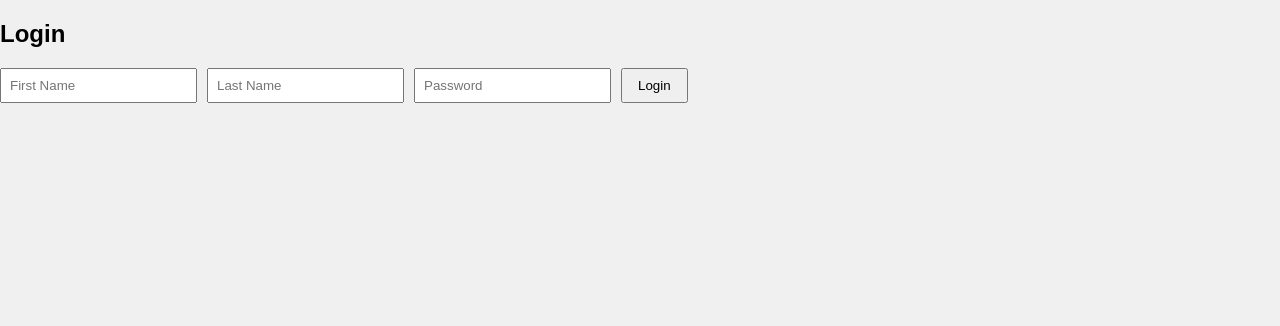
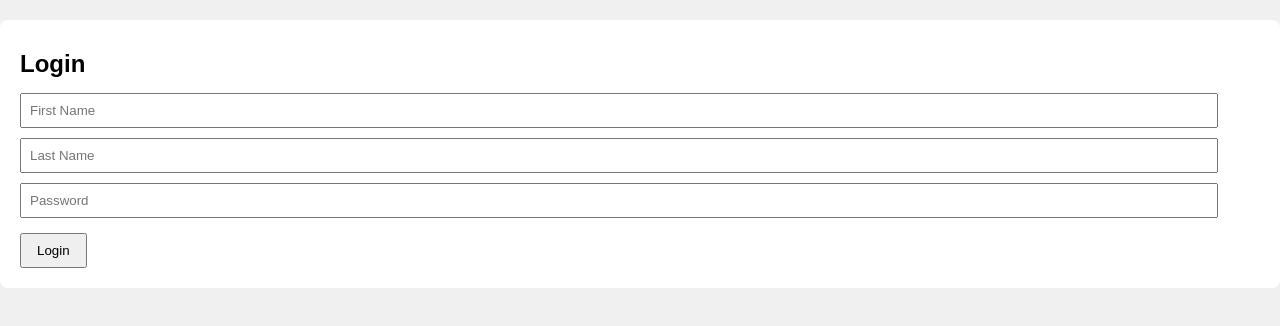
Before and after one commit to jonasrosauro122-a11y/rater-demo, a React (Create React App) app: page / in a window 1280 px wide. Shown: the top 326 px of the page. Built offline with nearby package versions, Linux system fonts and the light colour scheme.

Commit message:
Update styles.css

```diff
--- a/src/styles.css
+++ b/src/styles.css
@@ -1,46 +1,8 @@
-body {
-  font-family: Arial, sans-serif;
-  background: #f0f0f0;
-  margin: 0;
-}
-
-.app {
-  padding: 20px;
-  max-width: 600px;
-  margin: auto;
-}
-
-.insurance-type button {
-  padding: 10px 15px;
-  margin-right: 10px;
-  cursor: pointer;
-}
-
-.dashboard {
-  background: white;
-  padding: 20px;
-  margin-top: 20px;
-  border-radius: 8px;
-}
-
-input {
-  padding: 8px;
-  margin-right: 10px;
-}
-
-button {
-  padding: 8px 15px;
-  cursor: pointer;
-}
-
-ul {
-  list-style: none;
-  padding: 0;
-}
-
-li {
-  margin: 10px 0;
-  padding: 10px;
-  background: #f4f4f4;
-  border-radius: 5px;
-}
+body { font-family: Arial, sans-serif; background: #f0f0f0; margin: 0; }
+.app, .dashboard { padding: 20px; max-width: 1000px; margin: auto; }
+input, select, textarea { padding: 8px; margin: 5px 0; width: 95%; }
+button { padding: 8px 15px; margin-top: 10px; cursor: pointer; }
+ul { list-style: none; padding: 0; }
+li { margin: 5px 0; padding: 10px; background: #fff; border-radius: 5px; }
+.login, .add-client, .quote-form, .driver-form, .vehicle-form, .claim-form { background: white; padding: 20px; margin: 20px 0; border-radius: 8px; }
+h1,h2,h3,h4,h5 { margin: 10px 0; }
```
